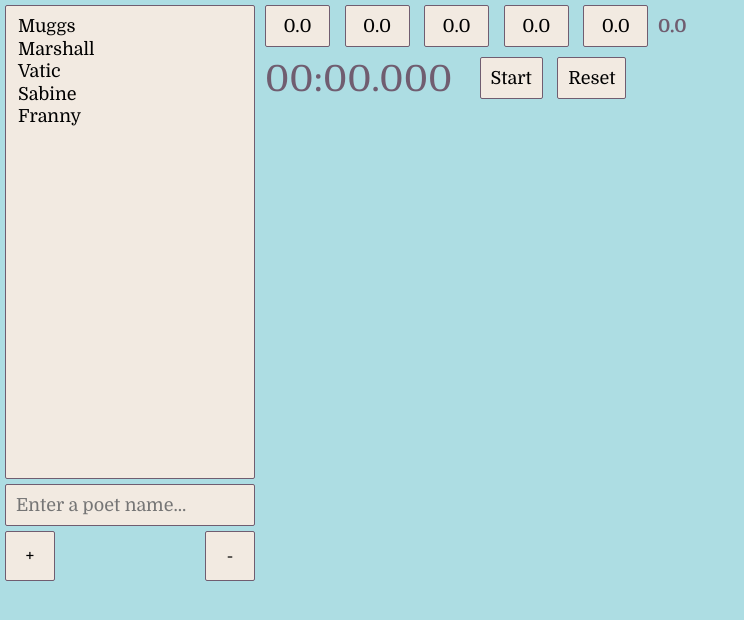
After one commit to gripp/SlamRunner, a Python web app: template templates/index.html in a window 1280 px wide. The commit adds this page. Shown: the top 620 px of the page, without its empty margins (0-744 px from the left). Run offline with Jinja, Linux system fonts and the light colour scheme; the template is opened without the code that fills it, so the values that code supplies are empty.

Commit message:
Template changes for the poet list.

```diff
--- a/css/style.css
+++ b/css/style.css
@@ -14,10 +14,12 @@ html, body {
   padding: 0;
 }
 
-button, input.score {
+button, input, select {
   background-color: #f2eae1;
   border: 1px solid #705d70;
   border-radius: 2px;
+  box-sizing: border-box;
+  font-family: inherit;
   font-size: 1em;
   margin: 5px;
   padding: 10px;
@@ -32,7 +34,8 @@ button:hover {
 }
 
 input.score {
-  width: 50px;
+  text-align: center;
+  width: 65px;
 }
 
 input.input-error {
@@ -50,3 +53,24 @@ span#timer-face {
   vertical-align: middle;
   width: 200px;
 }
+
+div#poet-list {
+  float: left;
+  position: relative;
+}
+
+select#poet-list-select, input#poet-name-input {
+  display: block;
+  width: 250px;
+}
+
+button.poet-list-button {
+  height: 50px;
+  margin-top: 0;
+  width: 50px;
+}
+
+button#remove-poet-button {
+  position: absolute;
+  right: 0;
+}
--- a/templates/index.html
+++ b/templates/index.html
@@ -1,4 +1,5 @@
 {% include "templates/header.html" %}
+{% include "templates/poetList.html" %}
 {% include "templates/scoreCalc.html" %}
 {% include "templates/timer.html" %}
 {% include "templates/footer.html" %}
--- /dev/null
+++ b/templates/poetList.html
@@ -0,0 +1,12 @@
+<div id="poet-list">
+  <select id="poet-list-select" size="20">
+    <option value="muggs">Muggs</option>
+    <option value="marshall">Marshall</option>
+    <option value="vatic">Vatic</option>
+    <option value="sabine">Sabine</option>
+    <option value="franny">Franny</option>
+  </select>
+  <input id="poet-name-input" placeholder="Enter a poet name..." type="text" />
+  <button id="add-poet-button" class="poet-list-button">+</button>
+  <button id="remove-poet-button" class="poet-list-button">-</button>
+</div>
```
Also changed, not shown: js/scripts.js (deleted, +0 -35 lines).
